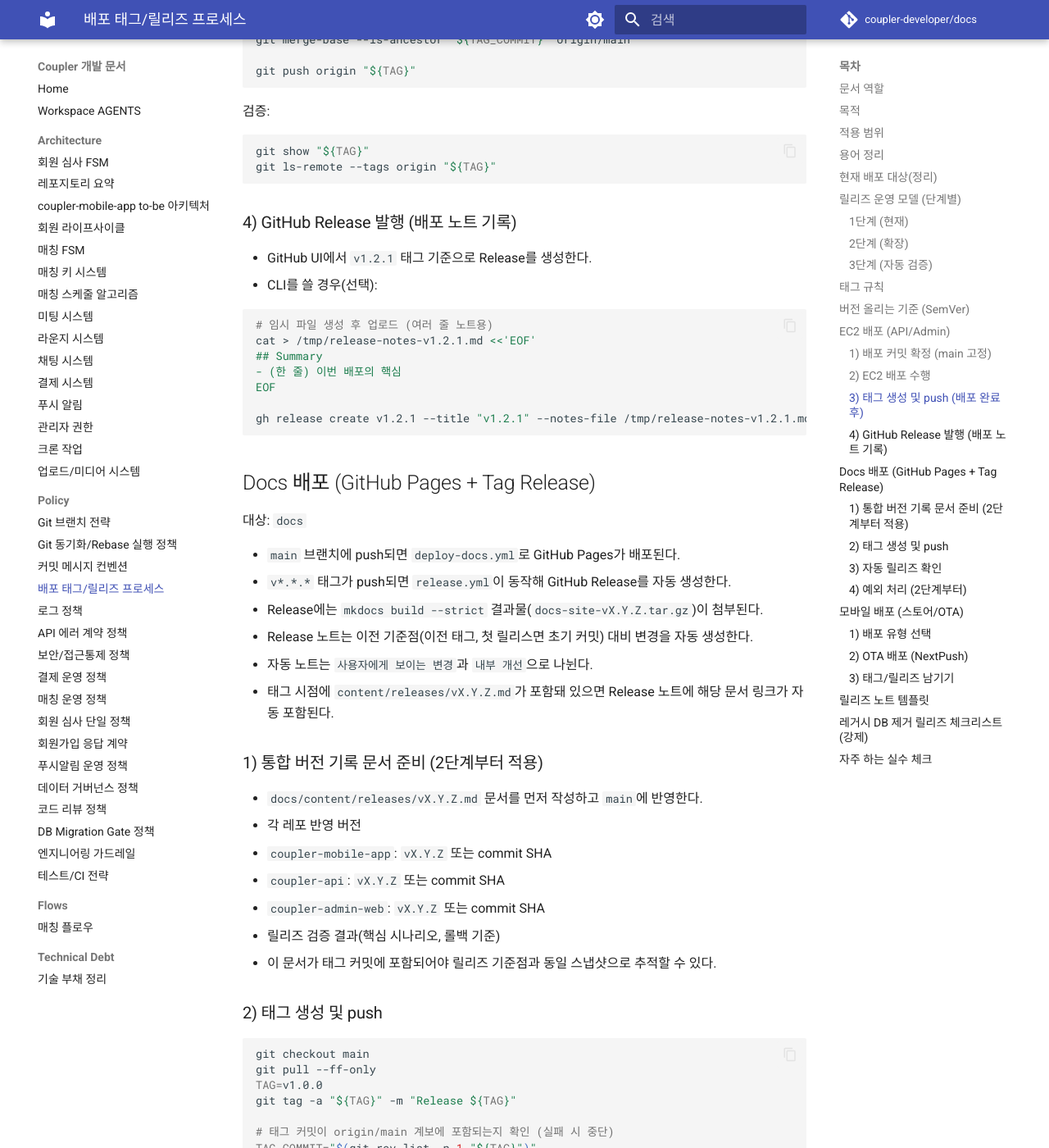
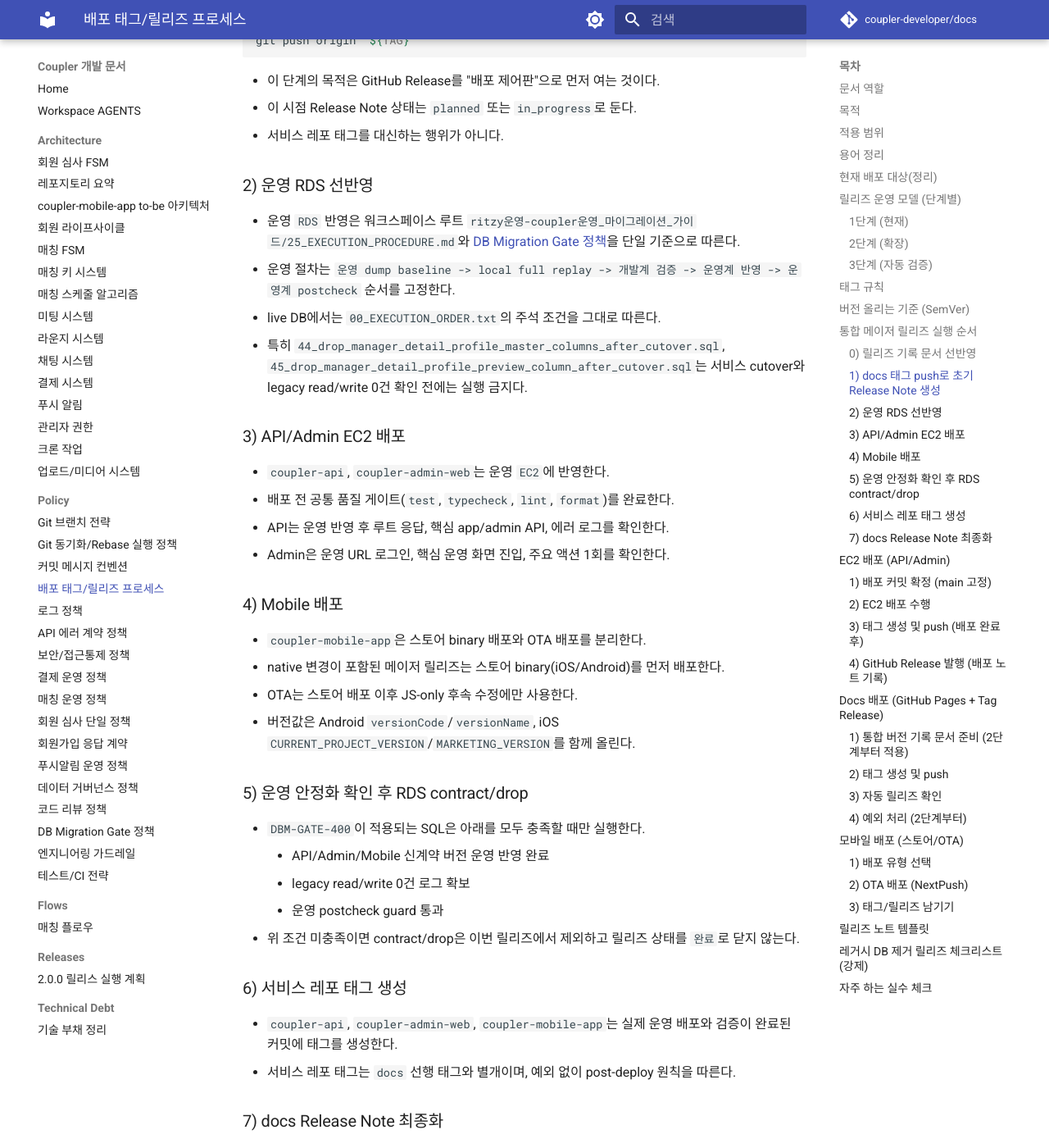
Before and after one commit to coupler-developer/docs, an MkDocs documentation site: the page built from content/policy/release-process.md, in a window 1280 px wide and 1400 px high, scrolled down 3241 px. Shown: the whole window at 82% size. Built offline with MkDocs 1.6.1 and Material for MkDocs 9.7.7, drawn with Linux system fonts in a browser that asks for light colours; comment, search, counter and statistics services are not loaded; some of the changed text lies outside the part shown.

Commit message:
docs: v2.0.0 릴리스 계획 정리

````diff
--- a/content/policy/release-process.md
+++ b/content/policy/release-process.md
@@ -54,6 +54,9 @@
 - `coupler-api` 태그/커밋
 - `coupler-admin-web` 태그/커밋
 - 즉, 문서 릴리즈는 "문서만의 버전"이 아니라 "해당 시점 서비스 구성 버전"의 인덱스 역할을 한다.
+- 메이저 릴리즈에서는 `docs`가 릴리즈 제어판 역할을 한다. 즉, `docs/content/releases/vX.Y.Z.md`를 `main`에 먼저 반영하고 `docs` 태그를 선행 push해 초기 Release Note를 생성할 수 있다.
+- 단, 이 예외는 `docs`에만 적용한다. `coupler-api`, `coupler-admin-web`, `coupler-mobile-app` 태그는 여전히 실제 운영 배포와 검증 완료 후에만 생성한다.
+- `docs` 선행 태그로 생성된 Release Note는 "초기 배포 계획 + 체크리스트" 상태로 간주한다. 실배포가 끝나면 GitHub Release 본문을 최종 상태로 갱신한다.
 
 ### 3단계 (자동 검증)
 
@@ -66,12 +69,86 @@
 - 태그 이름: `vMAJOR.MINOR.PATCH` (예: `v1.2.0`, `v1.2.1`)
 - 태그는 **annotated tag**만 사용: `git tag -a ...`
 - 원칙: **Production 배포가 끝나고 검증까지 완료된 커밋**에 태그를 찍는다.
+- 예외: `docs` 레포는 메이저 릴리즈 제어판을 먼저 열기 위해, `docs/content/releases/vX.Y.Z.md`가 `main`에 포함된 상태라면 서비스 배포 전에 태그를 선행 생성할 수 있다.
 
 ## 버전 올리는 기준 (SemVer)
 
 - `MAJOR`: 호환 깨짐(Breaking change)
 - `MINOR`: 기능 추가(하위 호환 유지)
 - `PATCH`: 버그 수정/핫픽스(하위 호환 유지)
+
+## 통합 메이저 릴리즈 실행 순서
+
+대상: `coupler-api`, `coupler-admin-web`, `coupler-mobile-app`, `docs`, 운영 `RDS`
+
+### 0) 릴리즈 기록 문서 선반영
+
+- `docs/content/releases/vX.Y.Z.md`를 먼저 작성하고 `main`에 병합한다.
+- 문서에는 아래를 최소 포함한다.
+    - 릴리즈 목표/범위
+    - `RDS -> API/Admin EC2 -> Mobile -> RDS contract` 순서
+    - 적용 대상 SQL/Gate
+    - 서비스 레포 목표 태그 또는 목표 commit SHA
+    - 검증 시나리오와 롤백 기준
+
+### 1) docs 태그 push로 초기 Release Note 생성
+
+- `docs` 레포에서만 아래 순서를 먼저 수행할 수 있다.
+
+```bash
+git checkout main
+git pull --ff-only
+TAG=v2.0.0
+git tag -a "${TAG}" -m "Release ${TAG}"
+git push origin "${TAG}"
+```
+
+- 이 단계의 목적은 GitHub Release를 "배포 제어판"으로 먼저 여는 것이다.
+- 이 시점 Release Note 상태는 `planned` 또는 `in_progress`로 둔다.
+- 서비스 레포 태그를 대신하는 행위가 아니다.
+
+### 2) 운영 RDS 선반영
+
+- 운영 `RDS` 반영은 워크스페이스 루트 `ritzy운영-coupler운영_마이그레이션_가이드/25_EXECUTION_PROCEDURE.md`와 [DB Migration Gate 정책](db-migration-gate-policy.md)을 단일 기준으로 따른다.
+- 운영 절차는 `운영 dump baseline -> local full replay -> 개발계 검증 -> 운영계 반영 -> 운영계 postcheck` 순서를 고정한다.
+- live DB에서는 `00_EXECUTION_ORDER.txt`의 주석 조건을 그대로 따른다.
+- 특히 `44_drop_manager_detail_profile_master_columns_after_cutover.sql`, `45_drop_manager_detail_profile_preview_column_after_cutover.sql`는 서비스 cutover와 legacy read/write 0건 확인 전에는 실행 금지다.
+
+### 3) API/Admin EC2 배포
+
+- `coupler-api`, `coupler-admin-web`는 운영 `EC2`에 반영한다.
+- 배포 전 공통 품질 게이트(`test`, `typecheck`, `lint`, `format`)를 완료한다.
+- API는 운영 반영 후 루트 응답, 핵심 app/admin API, 에러 로그를 확인한다.
+- Admin은 운영 URL 로그인, 핵심 운영 화면 진입, 주요 액션 1회를 확인한다.
+
+### 4) Mobile 배포
+
+- `coupler-mobile-app`은 스토어 binary 배포와 OTA 배포를 분리한다.
+- native 변경이 포함된 메이저 릴리즈는 스토어 binary(iOS/Android)를 먼저 배포한다.
+- OTA는 스토어 배포 이후 JS-only 후속 수정에만 사용한다.
+- 버전값은 Android `versionCode`/`versionName`, iOS `CURRENT_PROJECT_VERSION`/`MARKETING_VERSION`를 함께 올린다.
+
+### 5) 운영 안정화 확인 후 RDS contract/drop
+
+- `DBM-GATE-400`이 적용되는 SQL은 아래를 모두 충족할 때만 실행한다.
+    - API/Admin/Mobile 신계약 버전 운영 반영 완료
+    - legacy read/write 0건 로그 확보
+    - 운영 postcheck guard 통과
+- 위 조건 미충족이면 contract/drop은 이번 릴리즈에서 제외하고 릴리즈 상태를 `완료`로 닫지 않는다.
+
+### 6) 서비스 레포 태그 생성
+
+- `coupler-api`, `coupler-admin-web`, `coupler-mobile-app`는 실제 운영 배포와 검증이 완료된 커밋에 태그를 생성한다.
+- 서비스 레포 태그는 `docs` 선행 태그와 별개이며, 예외 없이 post-deploy 원칙을 따른다.
+
+### 7) docs Release Note 최종화
+
+- 초기 생성된 `docs` GitHub Release 본문에 아래를 최종 반영한다.
+    - 실제 반영 완료 시각
+    - `coupler-api`, `coupler-admin-web`, `coupler-mobile-app` 최종 태그/SHA
+    - 운영 `RDS` 적용 SQL/Gate/로그 경로
+    - 검증 결과와 롤백 기준
+- 초기 상태가 `planned` 또는 `in_progress`였다면, 모든 반영과 검증이 끝난 뒤 `released` 상태로 갱신한다.
 
 ## EC2 배포 (API/Admin)
 
@@ -150,6 +227,7 @@ gh release create v1.2.1 --title "v1.2.1" --notes-file /tmp/release-notes-v1.2.1
 ### 1) 통합 버전 기록 문서 준비 (2단계부터 적용)
 
 - `docs/content/releases/vX.Y.Z.md` 문서를 먼저 작성하고 `main`에 반영한다.
+- 메이저 릴리즈에서는 이 문서를 배포 전 체크리스트로 먼저 작성하고, `docs` 태그 push 후 생성된 Release Note의 기준 문서로 사용한다.
 - 각 레포 반영 버전
 - `coupler-mobile-app`: `vX.Y.Z` 또는 commit SHA
 - `coupler-api`: `vX.Y.Z` 또는 commit SHA
@@ -177,6 +255,7 @@ git push origin "${TAG}"
 - GitHub Actions에서 `Release Docs` 워크플로우 성공 여부를 확인한다.
 - GitHub Releases에서 동일 태그(`v1.0.0`)가 생성됐는지 확인한다.
 - Release 본문에 `content/releases/v1.0.0.md` 링크가 포함됐는지 확인한다(2단계부터).
+- 메이저 릴리즈에서 `docs` 태그를 선행 push한 경우, 서비스 반영 완료 후 GitHub Release 본문을 수동으로 최종 상태로 갱신한다.
 
 ### 4) 예외 처리 (2단계부터)
 
--- /dev/null
+++ b/content/releases/v2.0.0.md
@@ -0,0 +1,106 @@
+# 2.0.0 릴리스 실행 계획
+
+## 문서 역할
+
+- 역할: `시나리오`
+- 문서 종류: `flow`
+- 충돌 시 우선 문서: `policy/release-process.md`
+- 기준 성격: `transition`
+
+## 목적
+
+- `v2.0.0` 릴리스를 `docs release note 선행 생성 -> RDS -> EC2 -> Mobile -> 최종 태그` 순서로 재현 가능하게 고정한다.
+
+## 범위
+
+- 시작 조건: `docs`, `coupler-api`, `coupler-admin-web`, `coupler-mobile-app`의 릴리스 대상 커밋과 운영 `RDS` 반영 SQL 후보가 확정된 상태
+- 종료 조건: `docs`, `coupler-api`, `coupler-admin-web`, `coupler-mobile-app` 태그 발행 완료, 운영 `RDS` Gate 검증 완료, GitHub Release Note 최종화 완료
+- 제외 범위: 기능 상세 스펙 검토, 스토어 심사 정책 해석, 신규 마이그레이션 SQL 작성
+
+## 상위 규범 문서
+
+- [배포 태그/릴리즈 프로세스](../policy/release-process.md)
+- [DB Migration Gate 정책](../policy/db-migration-gate-policy.md)
+- [테스트/CI 전략](../policy/testing-strategy.md)
+
+## 릴리스 상태
+
+- 목표 버전: `v2.0.0`
+- 초기 상태: `planned`
+- `docs` Release Note 생성 시 상태: `in_progress`
+- 모든 반영/검증/태그 완료 시 상태: `released`
+
+## 액터
+
+- Release owner: 전체 순서 통제, GitHub Release Note 최종화
+- DB operator: `RDS` baseline/full replay/dev/prod Gate 실행 및 로그 수집
+- API/Admin operator: 운영 `EC2` 배포와 smoke test 수행
+- Mobile operator: iOS/Android binary 배포, 필요 시 OTA 배포 수행
+
+## 메인 흐름
+
+1. `docs/content/releases/v2.0.0.md`를 `main`에 병합한다.
+2. `docs` 레포에서 annotated tag `v2.0.0`을 생성하고 push해 초기 GitHub Release Note를 생성한다.
+3. 초기 Release Note 상태를 `in_progress`로 두고, 목표 범위와 체크리스트가 노출됐는지 확인한다.
+4. 운영 `RDS` 반영 대상 SQL을 확정한다.
+5. `ritzy운영-coupler운영_마이그레이션_가이드/25_EXECUTION_PROCEDURE.md` 기준으로 `운영 dump baseline -> local full replay -> 개발계 검증`을 먼저 완료한다.
+6. 운영 `RDS`에는 expand/backfill/cutover-safe 단계만 먼저 반영한다.
+7. `DBM-GATE-400` 대상 SQL(`44`, `45`)은 아직 실행하지 않는다.
+8. `coupler-api`를 운영 `EC2`에 배포한다.
+9. API smoke test를 수행한다.
+10. 최소 확인 항목:
+    - `/` 응답 확인
+    - 핵심 app API 1건 이상
+    - 핵심 admin API 1건 이상
+    - 운영 로그 10~30분 확인
+11. `coupler-admin-web`를 운영 `EC2`에 배포한다.
+12. Admin smoke test를 수행한다.
+13. 최소 확인 항목:
+    - 운영 로그인
+    - 회원/심사 핵심 화면 진입
+    - 주요 운영 액션 1회
+14. `coupler-mobile-app`의 Android/iOS 버전을 `2.0.0`으로 올린 binary를 배포한다.
+15. 스토어 심사/배포 반영 후 Mobile smoke test를 수행한다.
+16. native 변경이 없는 후속 수정만 OTA로 분리한다.
+17. 운영 로그에서 신계약 read/write가 정상인지 확인한다.
+18. legacy read/write가 0건인지 모니터링한다.
+19. `DBM-GATE-400` 조건을 충족하면 운영 `RDS`에 `44`, `45`를 실행하고 postcheck를 남긴다.
+20. `coupler-api`, `coupler-admin-web`, `coupler-mobile-app`에 실제 반영 커밋 기준 annotated tag `v2.0.0`을 생성하고 push한다.
+21. `docs` GitHub Release Note 본문을 최종 상태로 수동 갱신한다.
+22. 최종 Release Note에 아래를 기록한다.
+    - 서비스 최종 태그/SHA
+    - 운영 `RDS` 적용 SQL 목록
+    - `DBM-GATE-*` 로그 경로
+    - 검증 결과
+    - 롤백 기준
+23. Release 상태를 `released`로 변경한다.
+
+## 예외 흐름
+
+1. `docs` tag push는 성공했지만 서비스 배포가 지연된 경우
+   - GitHub Release 상태를 `in_progress`로 유지한다.
+   - 서비스 레포 태그는 생성하지 않는다.
+   - 릴리스 완료로 간주하지 않는다.
+2. 운영 `RDS` precheck 또는 postcheck가 실패한 경우
+   - 해당 Gate에서 즉시 중단한다.
+   - 운영 반영을 계속 진행하지 않는다.
+   - 실패 SQL, Gate ID, 로그 경로를 Release Note 초안에 남긴다.
+3. API/Admin 배포는 끝났지만 legacy read/write가 남아 `44`, `45`를 실행할 수 없는 경우
+   - contract/drop은 다음 릴리스로 이월한다.
+   - `v2.0.0` Release Note에는 `DBM-GATE-400 pending` 상태를 명시한다.
+4. Mobile 스토어 배포가 지연된 경우
+   - API/Admin 선배포 상태를 유지하되, 구앱 호환 범위 내에서만 운영한다.
+   - breaking change가 남아 있으면 롤백 또는 배포 보류를 우선 검토한다.
+
+## 비포함 / 금지
+
+- `docs` 선행 태그를 서비스 레포 태그 완료로 해석하지 않는다.
+- `coupler-api`, `coupler-admin-web`, `coupler-mobile-app` 태그를 실배포 전에 생성하지 않는다.
+- 운영 `RDS`에 `44`, `45`를 조기 실행하지 않는다.
+- `DBM-GATE-*` 근거 없이 릴리스 완료 판정을 하지 않는다.
+
+## 관련 문서
+
+- [배포 태그/릴리즈 프로세스](../policy/release-process.md)
+- [DB Migration Gate 정책](../policy/db-migration-gate-policy.md)
+- [레포지토리 요약](../architecture/repo-overview.md)
--- a/mkdocs.yml
+++ b/mkdocs.yml
@@ -92,5 +92,7 @@ nav:
       - 테스트/CI 전략: policy/testing-strategy.md
   - Flows:
       - 매칭 플로우: flows/cross-project/matching-flow.md
+  - Releases:
+      - 2.0.0 릴리스 실행 계획: releases/v2.0.0.md
   - Technical Debt:
       - 기술 부채 정리: technical-debt/technical-debt.md
````
Also changed, not shown: content/AGENTS.md (+4 -0 lines).
